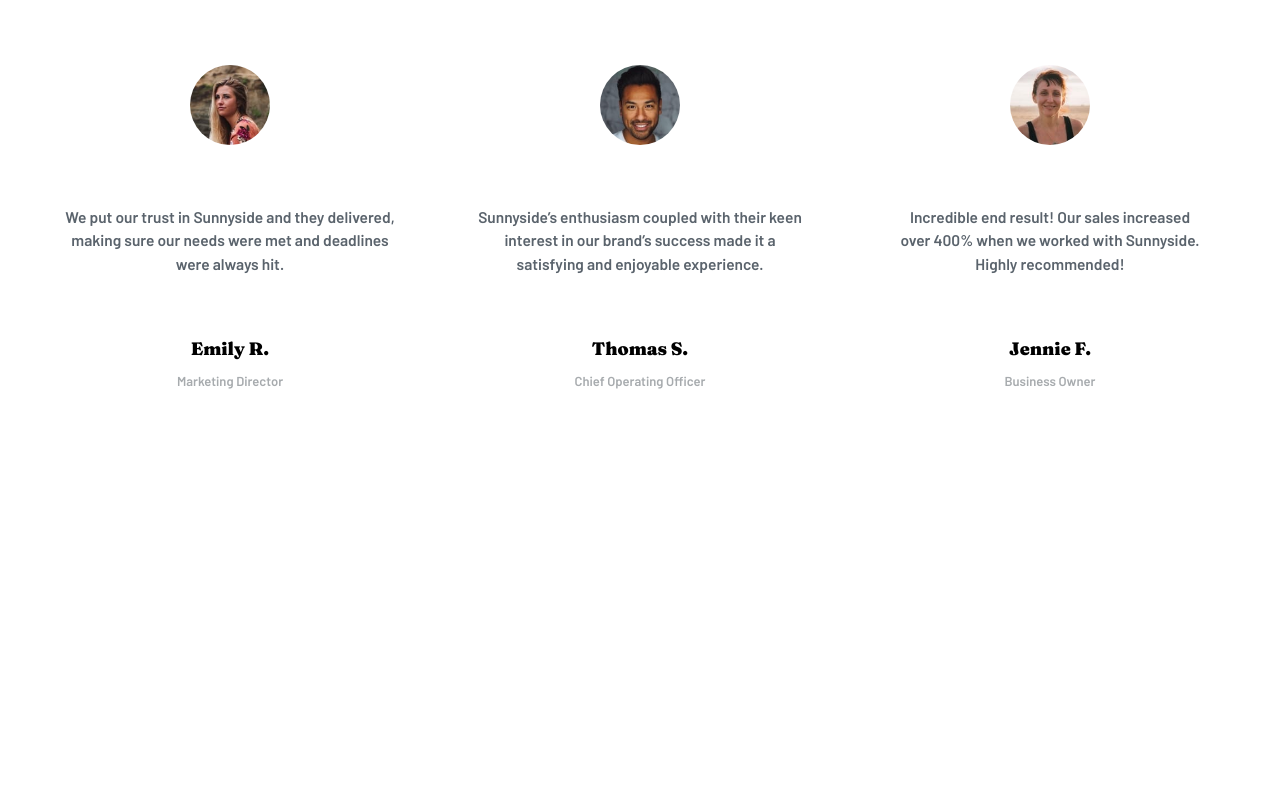
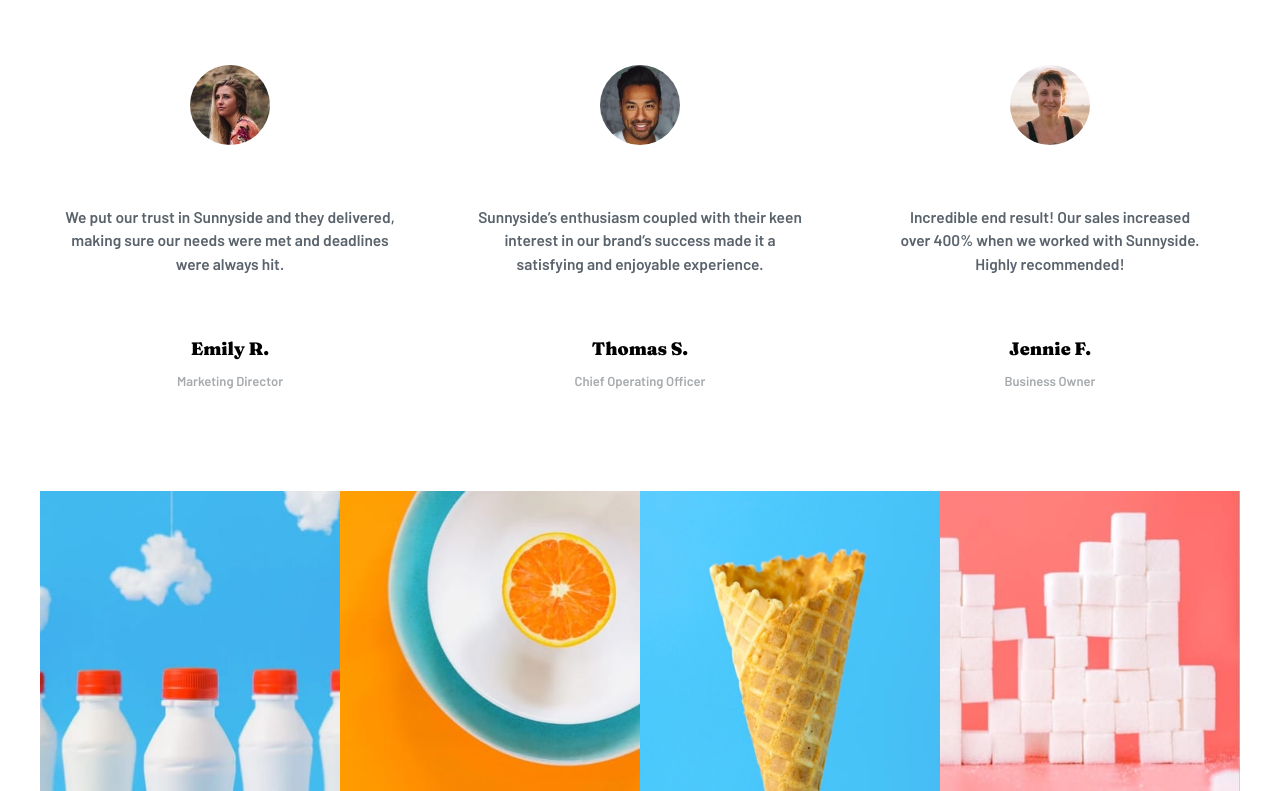
Before and after one commit to abdelkarim-el-manssouri/sunnyside-agency-landing-page, a React (Vite) app: page / in a window 1280 px wide. Shown: the part 2478-3269 px from the top of the page. Before the commit the page ends 2969 px from the top, so only its background shows below. Built offline with nearby package versions, Linux system fonts and the light colour scheme.

Commit message:
gallery section done

```diff
--- a/src/pages/Home.jsx
+++ b/src/pages/Home.jsx
@@ -9,6 +9,7 @@ const Home = () => {
       <HeroSection />
       <MainSection />
       <Testimonials />
+      <Gallery />
     </>
   );
 };
@@ -216,6 +217,19 @@ const Testimonials = () => {
   );
 };
 
+const Gallery = () => {
+  return (
+    <Container>
+      <div className="grid [grid-template-areas:'bottle_orangeSlice''cone_sugar'] sm:[grid-template-areas:'bottle_orangeSlice_cone_sugar'] auto-cols-fr auto-rows-fr">
+        <div className="[grid-area:bottle] bg-[url('/images/mobile/image-gallery-milkbottles.jpg')] bg-cover bg-no-repeat bg-center min-h-[23rem] sm:min-h-[30rem]" />
+        <div className="[grid-area:orangeSlice] bg-[url('/images/mobile/image-gallery-orange.jpg')] bg-cover bg-no-repeat bg-center min-h-[23rem] sm:min-h-[30rem]" />
+        <div className="[grid-area:cone] bg-[url('/images/mobile/image-gallery-cone.jpg')] bg-cover bg-no-repeat bg-center min-h-[23rem] sm:min-h-[30rem]" />
+        <div className="[grid-area:sugar] bg-[url('/images/mobile/image-gallery-sugar-cubes.jpg')] bg-cover bg-no-repeat bg-center min-h-[23rem] sm:min-h-[30rem]" />
+      </div>
+    </Container>
+  );
+};
+
 const bgMenuVariants = {
   initial: {
     opacity: 0,
```
